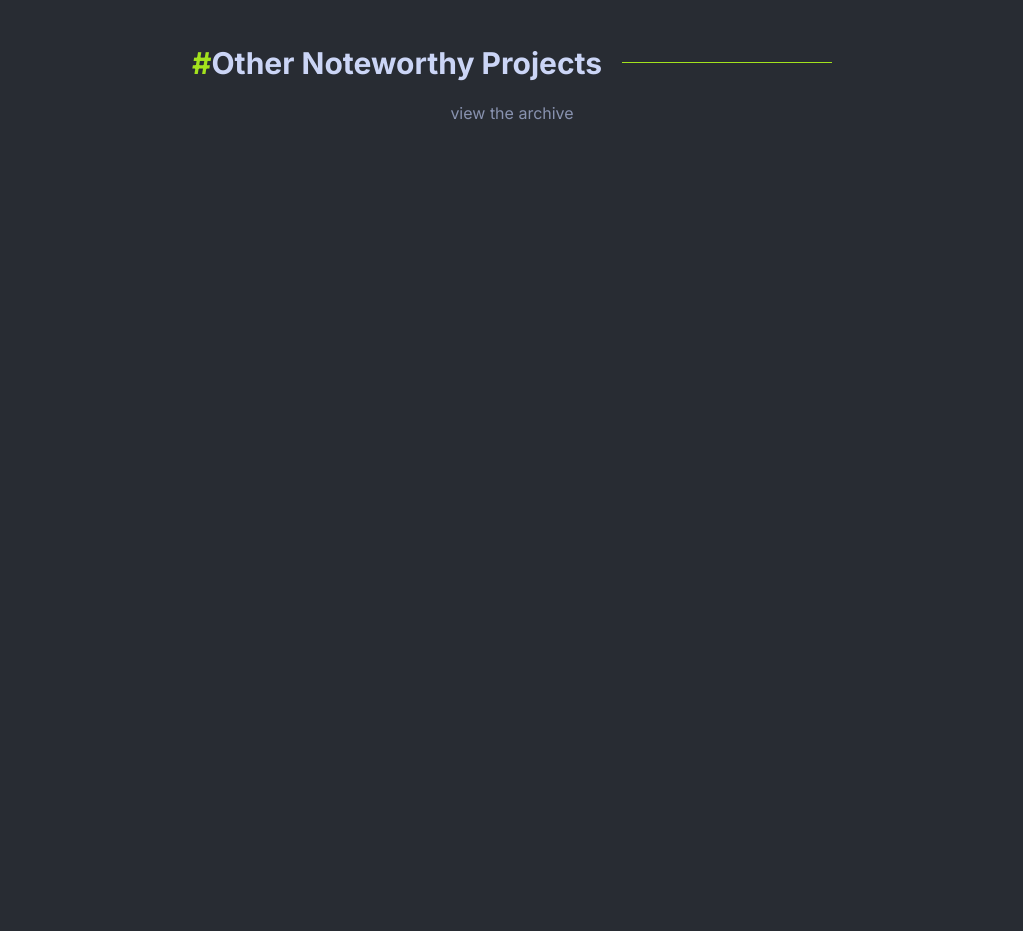
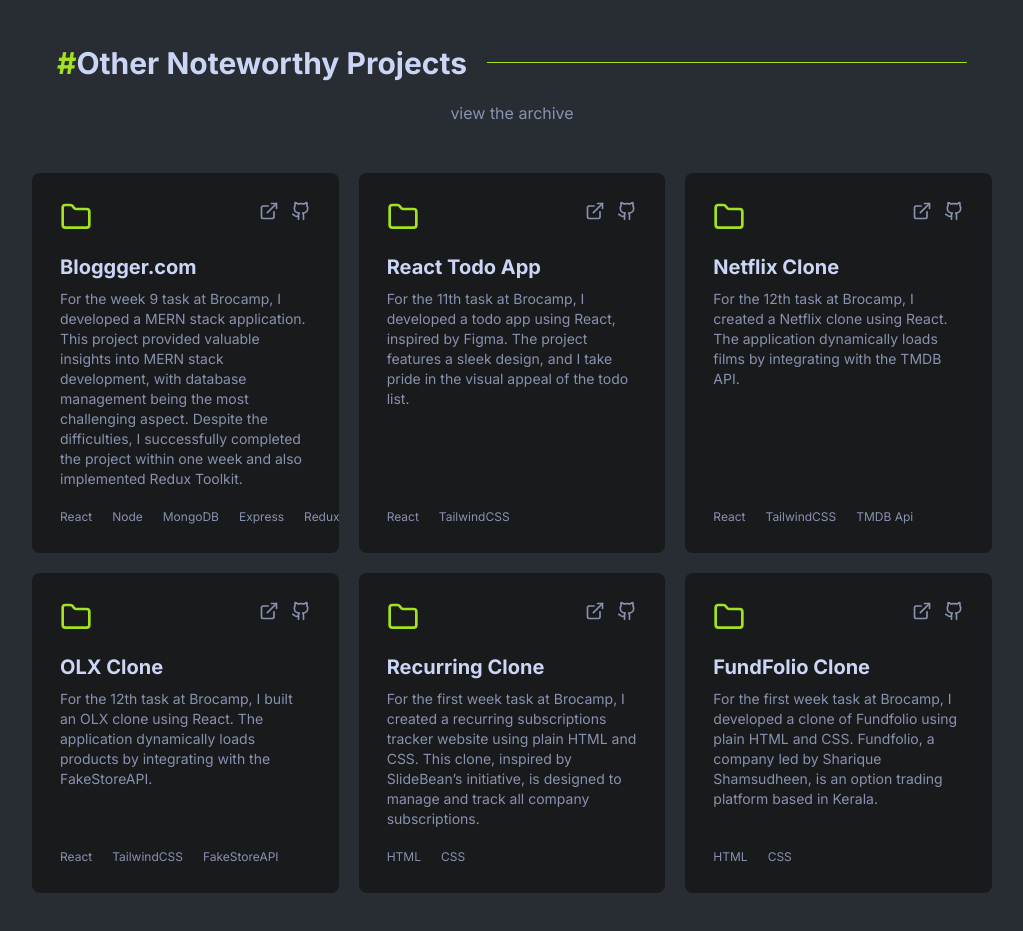
Before and after one commit to feyzibrahim/personal-portfolio-v2, a Next.js app: page / in a window 1280 px wide. Shown: the part 4000-4931 px from the top of the page, without its empty margins (128-1151 px from the left). Before the commit the page ends 4805 px from the top, so only its background shows below. Built offline with nearby package versions, Linux system fonts and the light colour scheme.

Commit message:
feat: completed other noteworthy projects

```diff
--- a/src/app/page.tsx
+++ b/src/app/page.tsx
@@ -2,6 +2,7 @@
 import FeaturedProjects from "@/components/featured-projects";
 import LeftHanger from "@/components/left-hanger";
 import Navbar from "@/components/navbar";
+import OtherNoteworthyProjects from "@/components/other-noteworthy-projects";
 import RightHanger from "@/components/right-hanger";
 import SectionTitle from "@/components/section-title";
 import SnakeGame from "@/components/snake-game";
@@ -147,13 +148,14 @@
 			</div>
 
 			{/* Other Noteworthy Projects */}
-			<div className="px-5 lg:px-80 lg:h-screen">
+			<div className="px-5 lg:px-40 pb-20">
 				<SectionTitle title="Other Noteworthy Projects" isCenter />
 				<Link href="/archive">
 					<p className="text-foreground-secondary hover:text-primary hover:-translate-y-1 duration-300 text-center -mt-5">
 						view the archive
 					</p>
 				</Link>
+				<OtherNoteworthyProjects />
 			</div>
 		</div>
 	);
--- a/src/components/other-noteworthy-projects.tsx
+++ b/src/components/other-noteworthy-projects.tsx
@@ -1,3 +1,6 @@
+import { ExternalLink, File, Folder, Github } from "lucide-react";
+import Link from "next/link";
+
 export default function OtherNoteworthyProjects() {
 	const noteWorthyProjects = [
 		{
@@ -41,20 +44,60 @@
 			name: "Recurring Clone",
 			description:
 				"For the first week task at Brocamp, I created a recurring subscriptions tracker website using plain HTML and CSS. This clone, inspired by SlideBean’s initiative, is designed to manage and track all company subscriptions.",
-			stack: ["React", "TailwindCSS", "FakeStoreAPI"],
+			stack: ["HTML", "CSS"],
 			link: "https://brototype-olx-clone.onrender.com/",
 			github: "https://github.com/feyzibrahim/brototype-week12-olx",
 		},
 		{
 			id: 6,
-			name: "OLX Clone",
+			name: "FundFolio Clone",
 			description:
-				"For the 12th task at Brocamp, I built an OLX clone using React. The application dynamically loads products by integrating with the FakeStoreAPI.",
-			stack: ["React", "TailwindCSS", "FakeStoreAPI"],
-			link: "https://brototype-olx-clone.onrender.com/",
-			github: "https://github.com/feyzibrahim/brototype-week12-olx",
+				"For the first week task at Brocamp, I developed a clone of Fundfolio using plain HTML and CSS. Fundfolio, a company led by Sharique Shamsudheen, is an option trading platform based in Kerala.",
+			stack: ["HTML", "CSS"],
+			link: "https://feyzibrahim.github.io/brototype-week1-task2-fundfolio/",
+			github: "https://github.com/feyzibrahim/brototype-week1-task2-fundfolio",
 		},
 	];
 
-	return <div className=""></div>;
+	return (
+		<div className="grid grid-cols-1 lg:grid-cols-3 gap-5 pt-12">
+			{noteWorthyProjects.map((project) => (
+				<div
+					key={project.id}
+					className="bg-background-secondary p-7 rounded-lg flex flex-col justify-between"
+				>
+					<div>
+						<div className="flex justify-between mb-5">
+							<Folder className="w-8 h-8 text-primary" />
+							<div className="flex gap-3">
+								<Link target="_blank" href={project.link}>
+									<ExternalLink className="w-5 h-5 text-foreground-secondary hover:text-primary hover:-translate-y-1 duration-300" />
+								</Link>
+								<Link target="_blank" href={project.github}>
+									<Github className="w-5 h-5 text-foreground-secondary hover:text-primary hover:-translate-y-1 duration-300" />
+								</Link>
+							</div>
+						</div>
+						<Link target="_blank" href={project.link}>
+							<h2 className="text-xl font-bold hover:text-primary duration-300 pb-2">
+								{project.name}
+							</h2>
+						</Link>
+						<div>
+							<p className="text-sm text-foreground-secondary">
+								{project.description}
+							</p>
+						</div>
+					</div>
+					<div className="flex flex-wrap lg:flex-nowrap gap-5 text-xs pt-5">
+						{project.stack.map((tech, index) => (
+							<p key={index} className="text-foreground-secondary">
+								{tech}
+							</p>
+						))}
+					</div>
+				</div>
+			))}
+		</div>
+	);
 }
```
